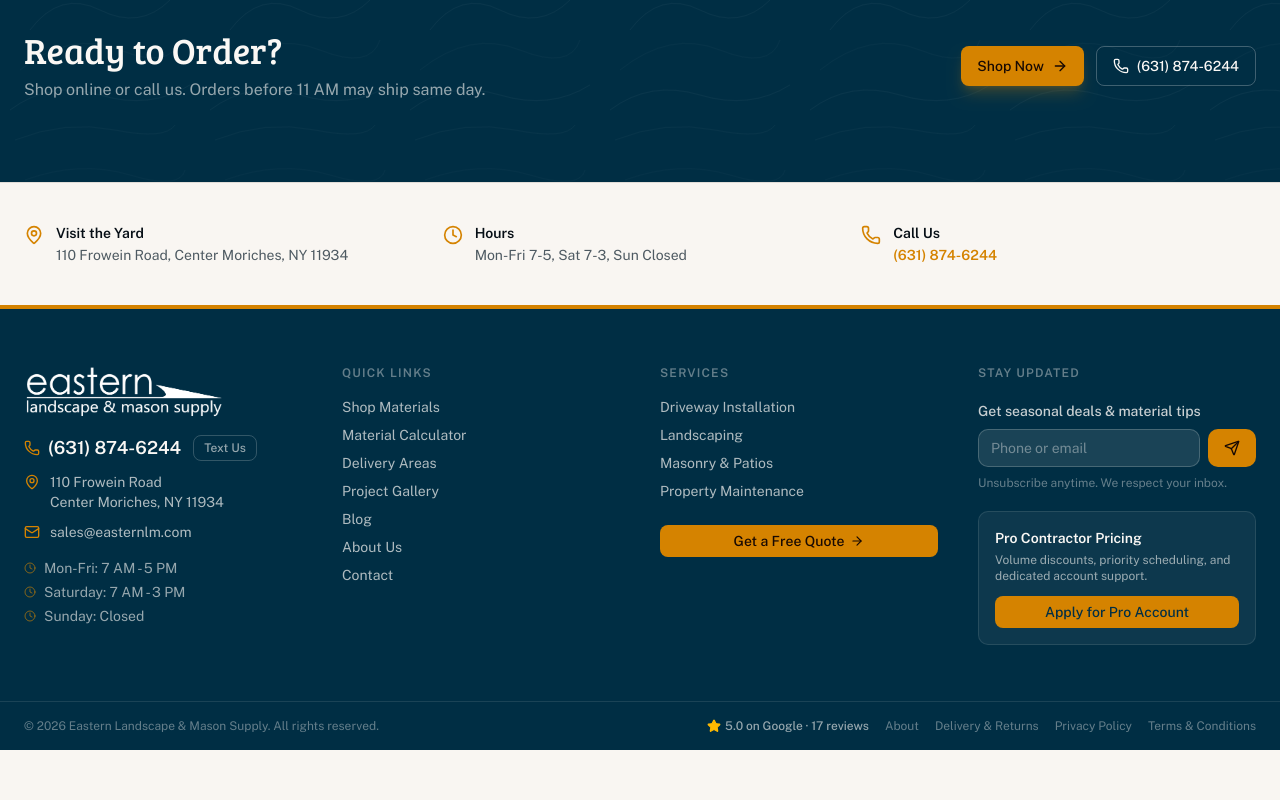
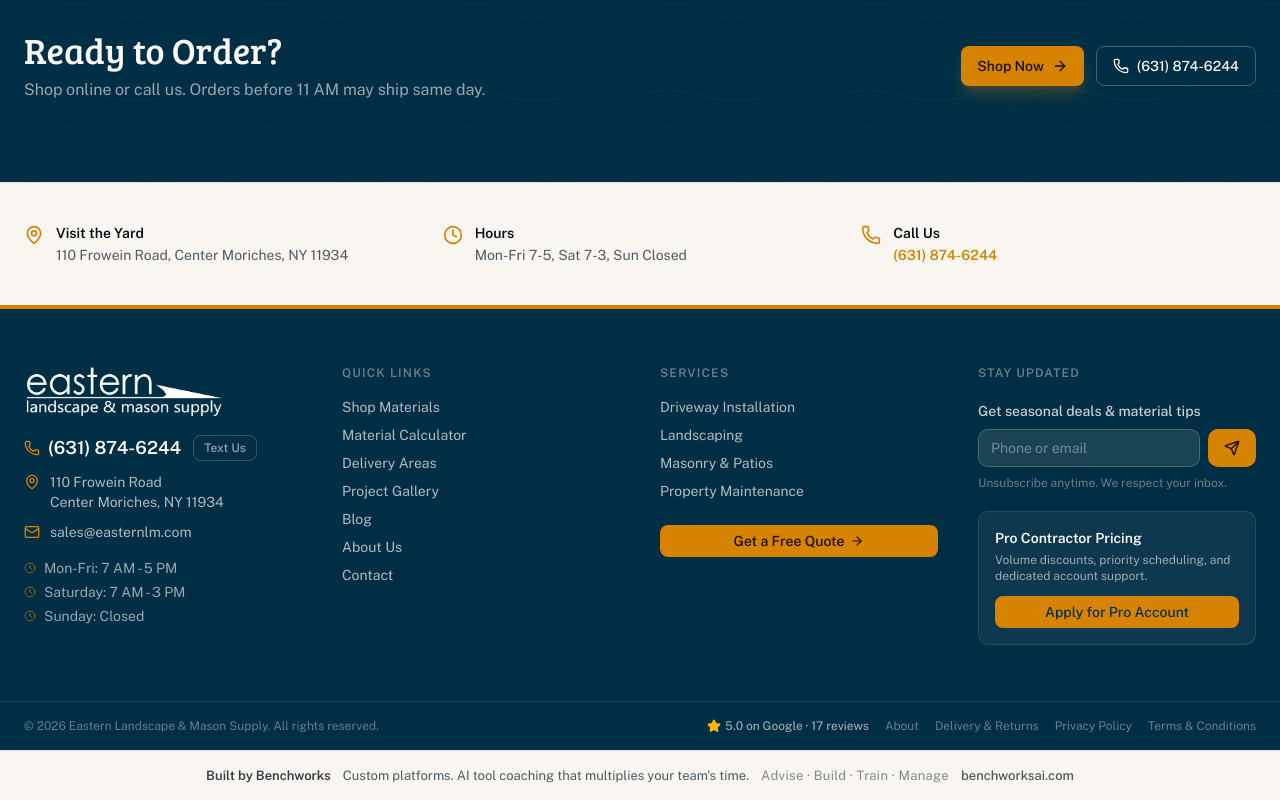
Before and after one commit to afintech510/easternLM, a Next.js app: page / in a window 1280 px wide. Shown: the part 2891-3691 px from the top of the page. Before the commit the page ends 3641 px from the top, so only its background shows below. Built offline with nearby package versions, Linux system fonts and the light colour scheme; no server answers.

Commit message:
feat: add Built by Benchworks attribution below footer
- Site-wide builder credit on every public page
- Shared component rendered once via LayoutShell
- Subtle secondary-text strip, links to benchworksai.com

```diff
--- /dev/null
+++ b/src/components/layout/built-by-benchworks.tsx
@@ -0,0 +1,30 @@
+/**
+ * Site-wide builder attribution strip. Rendered once (via LayoutShell) directly
+ * below the main site footer on every public page — single source of truth.
+ * Subtle, secondary-text builder credit (not a banner ad). Links to Benchworks.
+ */
+export function BuiltByBenchworks() {
+  return (
+    <div className="border-t border-border bg-background">
+      <a
+        href="https://benchworksai.com"
+        target="_blank"
+        rel="noopener"
+        className="group mx-auto flex max-w-7xl flex-col items-center gap-x-3 gap-y-1 px-4 py-4 text-center text-xs text-muted-foreground transition-colors hover:text-foreground sm:flex-row sm:flex-wrap sm:justify-center sm:px-6 sm:text-[13px]"
+      >
+        <span className="font-semibold text-foreground/80 transition-colors group-hover:text-foreground">
+          Built by Benchworks
+        </span>
+        <span className="max-w-prose">
+          Custom platforms. AI tool coaching that multiplies your team&apos;s time.
+        </span>
+        <span className="tracking-wide text-muted-foreground/70">
+          Advise &middot; Build &middot; Train &middot; Manage
+        </span>
+        <span className="font-medium text-foreground/70 transition-colors group-hover:text-accent">
+          benchworksai.com
+        </span>
+      </a>
+    </div>
+  );
+}
--- a/src/components/layout/layout-shell.tsx
+++ b/src/components/layout/layout-shell.tsx
@@ -3,6 +3,7 @@
 import { usePathname } from "next/navigation";
 import { Header } from "./header";
 import { FloatingCart } from "./floating-cart";
+import { BuiltByBenchworks } from "./built-by-benchworks";
 import { PromoPopup } from "../marketing/promo-popup";
 
 export function LayoutShell({ children, footer }: { children: React.ReactNode; footer: React.ReactNode }) {
@@ -18,6 +19,7 @@
       <Header />
       <main className="flex-1">{children}</main>
       {footer}
+      <BuiltByBenchworks />
       <FloatingCart />
       <PromoPopup />
     </div>
```
